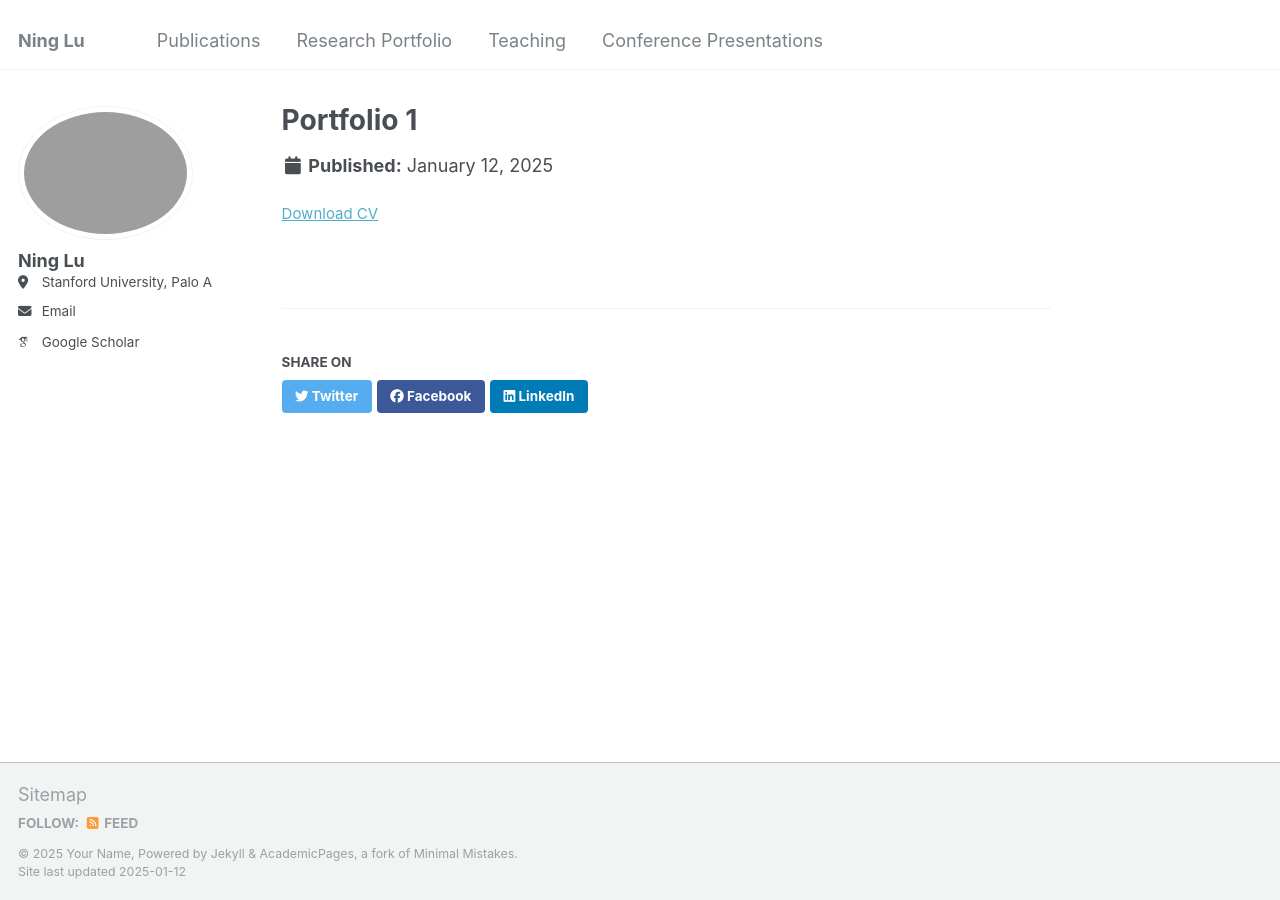
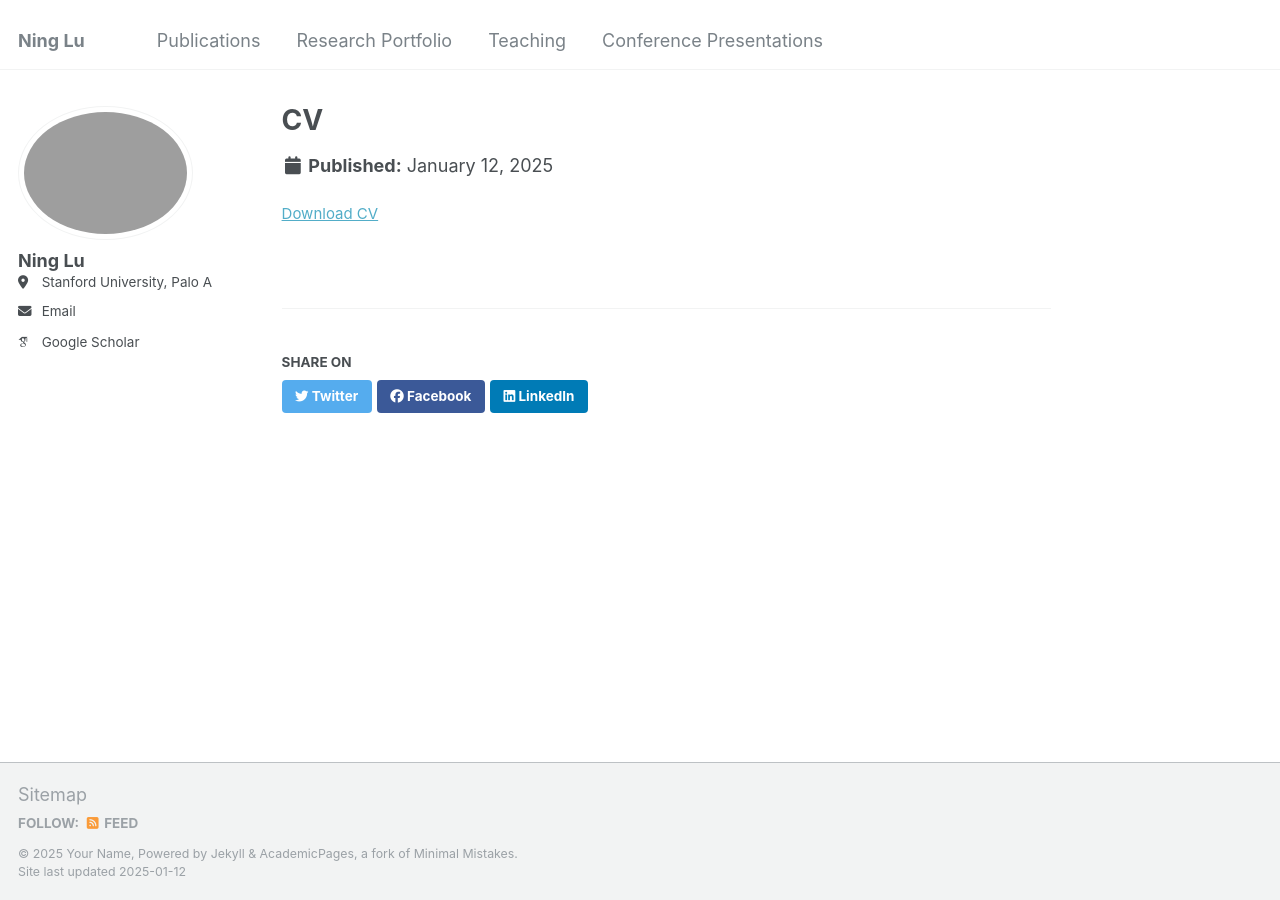
Before and after one commit to NingLu-Ultrasound/ninglu-ultrasound.github.io, a Jekyll site: the page built from _portfolio/portfolio-1.md, in a window 1280 px wide. Built offline with Jekyll 4.4.1, drawn with Linux system fonts in a browser that asks for light colours; some web fonts are replaced.

Commit message:
Update portfolio-1.md

```diff
--- a/_portfolio/portfolio-1.md
+++ b/_portfolio/portfolio-1.md
@@ -1,5 +1,5 @@
 ---
-Title: "CV"
+title: "CV"
 excerpt: "Last update: 12/05/2024"
 collection: portfolio
 slidesurl: 'http://ninglu-ultrasound.github.io/files/2_NLcv_faculty_2024_v7.pdf'
```
